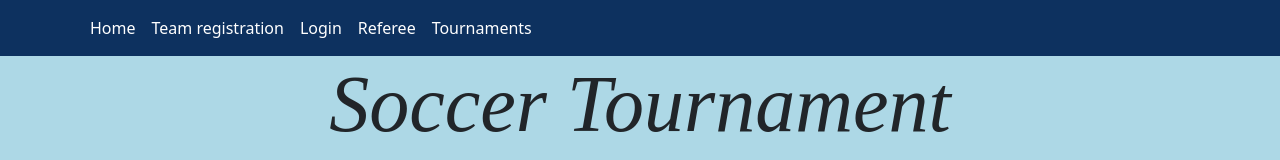
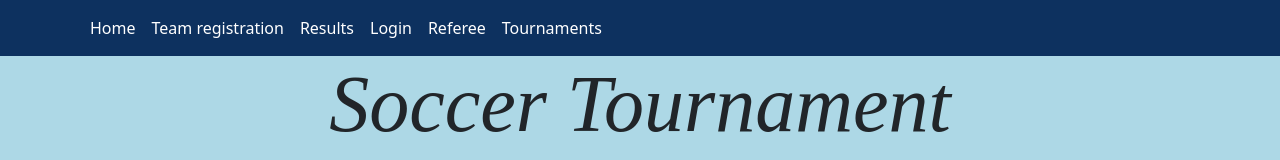
Before and after one commit to vinitamaloo/SER-515-mjf, a React (Create React App) app in the folder client/: page / in a window 1280 px wide. Shown: the top 160 px of the page. Built offline with nearby package versions, Linux system fonts and the light colour scheme.

Commit message:
US-80 task-82 Added cards component to display results of matches

```diff
--- a/client/package.json
+++ b/client/package.json
@@ -3,6 +3,9 @@
   "version": "0.1.0",
   "private": true,
   "dependencies": {
+    "@fortawesome/fontawesome-svg-core": "^1.2.36",
+    "@fortawesome/free-solid-svg-icons": "^5.15.4",
+    "@fortawesome/react-fontawesome": "^0.1.16",
     "@testing-library/jest-dom": "^5.14.1",
     "@testing-library/react": "^11.2.7",
     "@testing-library/user-event": "^12.8.3",
@@ -12,6 +15,7 @@
     "react-bootstrap": "^2.0.0-rc.0",
     "react-calendar": "^3.5.0",
     "react-dom": "^17.0.2",
+    "react-icons": "^4.3.1",
     "react-router-dom": "^5.3.0",
     "react-scripts": "4.0.3",
     "styled-components": "^5.3.1",
--- a/client/src/App.js
+++ b/client/src/App.js
@@ -14,8 +14,7 @@ import RefereeInfo from './RefereeList/refereeinfo.js';
 import SetScores from './Scores/set_scores'
 import { useState } from 'react'
 import assignFields from './Fields/assignfields';
-
-
+import Results from './Results/results';
 
 function App() {
     const [role, setRole] = useState("")
@@ -40,7 +39,10 @@ function App() {
               </li>
             <li className="nav-item">
                 <Link className="nav-link" to={"/team-registration"}>Team registration</Link>
-              </li>
+            </li>
+            <li className="nav-item">
+                <Link className="nav-link" to={"/results"}>Results</Link>
+            </li>
               {role === "" &&
                   <li className="nav-item">
                     <Link className="nav-link" to={"/sign-in"}>Login</Link>
@@ -101,9 +103,7 @@ function App() {
             <Route path="/set-scores" component={SetScores}/>
             <Route path="/publish-scores" component={PostTeamRegistration} />
             <Route path="/fields" component={assignFields} />
-
-
-
+            <Route path="/results" component={Results} />
           </Switch>
     </div>
     </Router>
```
Also changed, not shown: 1 other file (tests, documents, lock files or other folders).
